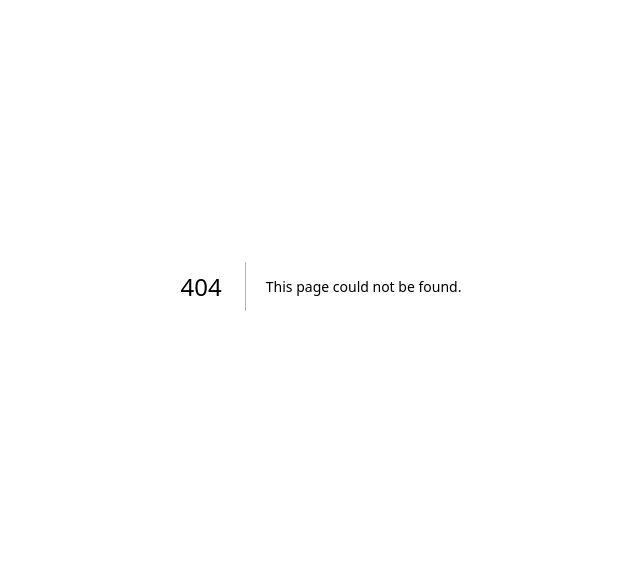
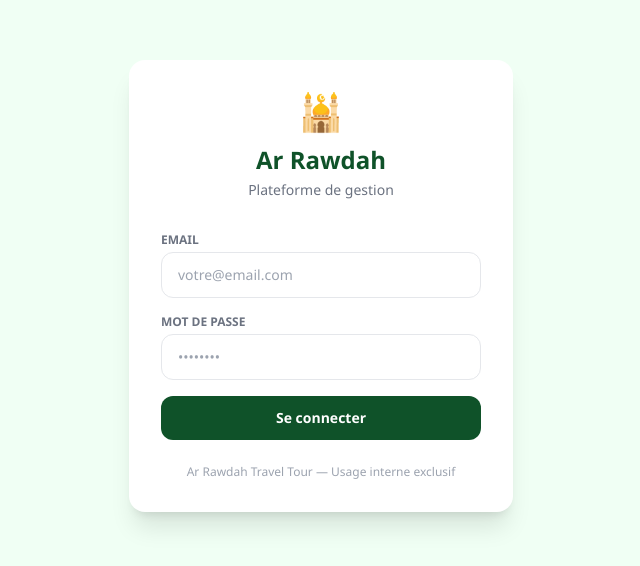
Before and after one commit to gallebaba-glitch/arrawdah-app, a Next.js app: page /login in a window 1280 px wide. Before the commit this address had no page. Shown: the part 114-680 px from the top of the page, without its empty margins (319-959 px from the left). Built offline with nearby package versions, Linux system fonts and the light colour scheme; no server answers.

Commit message:
Create login.js

```diff
--- /dev/null
+++ b/pages/login.js
@@ -0,0 +1,84 @@
+import { useState } from 'react'
+import { supabase } from '../lib/supabase'
+
+export default function Login() {
+  const [email, setEmail] = useState('')
+  const [password, setPassword] = useState('')
+  const [loading, setLoading] = useState(false)
+  const [error, setError] = useState('')
+
+  async function handleLogin(e) {
+    e.preventDefault()
+    setLoading(true)
+    setError('')
+    const { error } = await supabase.auth.signInWithPassword({ email, password })
+    if (error) {
+      setError('Email ou mot de passe incorrect.')
+    }
+    setLoading(false)
+  }
+
+  return (
+    <div className="min-h-screen flex items-center justify-center" style={{ background: '#F0FFF4' }}>
+      <div className="bg-white rounded-2xl shadow-xl w-full max-w-sm p-8">
+
+        {/* Logo / Titre */}
+        <div className="text-center mb-8">
+          <div className="text-4xl mb-3">🕌</div>
+          <h1 className="text-2xl font-bold" style={{ color: '#0F5229' }}>Ar Rawdah</h1>
+          <p className="text-sm text-gray-500 mt-1">Plateforme de gestion</p>
+        </div>
+
+        {/* Formulaire */}
+        <form onSubmit={handleLogin} className="space-y-4">
+          <div>
+            <label className="block text-xs font-semibold text-gray-500 uppercase mb-1">
+              Email
+            </label>
+            <input
+              type="email"
+              value={email}
+              onChange={e => setEmail(e.target.value)}
+              required
+              placeholder="votre@email.com"
+              className="w-full px-4 py-3 border border-gray-200 rounded-xl text-sm outline-none focus:border-green-600 transition-colors"
+            />
+          </div>
+
+          <div>
+            <label className="block text-xs font-semibold text-gray-500 uppercase mb-1">
+              Mot de passe
+            </label>
+            <input
+              type="password"
+              value={password}
+              onChange={e => setPassword(e.target.value)}
+              required
+              placeholder="••••••••"
+              className="w-full px-4 py-3 border border-gray-200 rounded-xl text-sm outline-none focus:border-green-600 transition-colors"
+            />
+          </div>
+
+          {error && (
+            <div className="text-sm text-red-600 bg-red-50 px-4 py-3 rounded-xl">
+              {error}
+            </div>
+          )}
+
+          <button
+            type="submit"
+            disabled={loading}
+            className="w-full py-3 rounded-xl text-white font-semibold text-sm transition-all"
+            style={{ background: loading ? '#6B9E7A' : '#0F5229' }}
+          >
+            {loading ? 'Connexion...' : 'Se connecter'}
+          </button>
+        </form>
+
+        <p className="text-center text-xs text-gray-400 mt-6">
+          Ar Rawdah Travel Tour — Usage interne exclusif
+        </p>
+      </div>
+    </div>
+  )
+}
```
